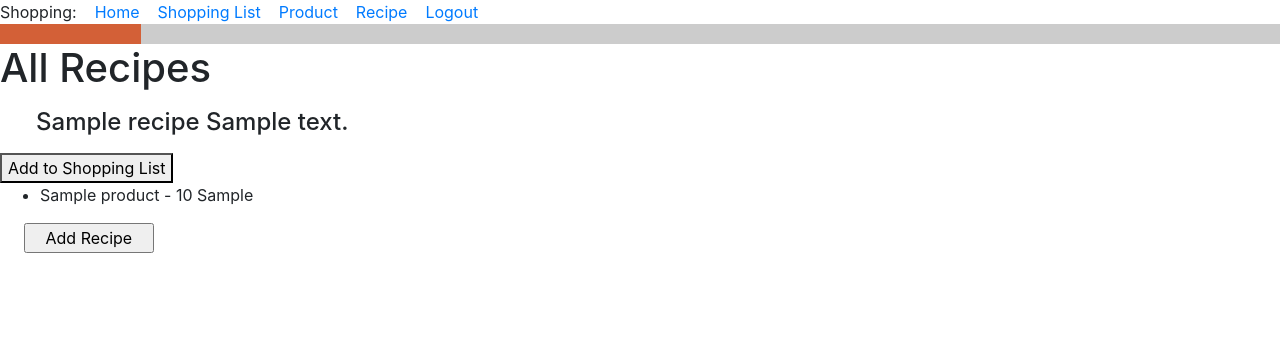
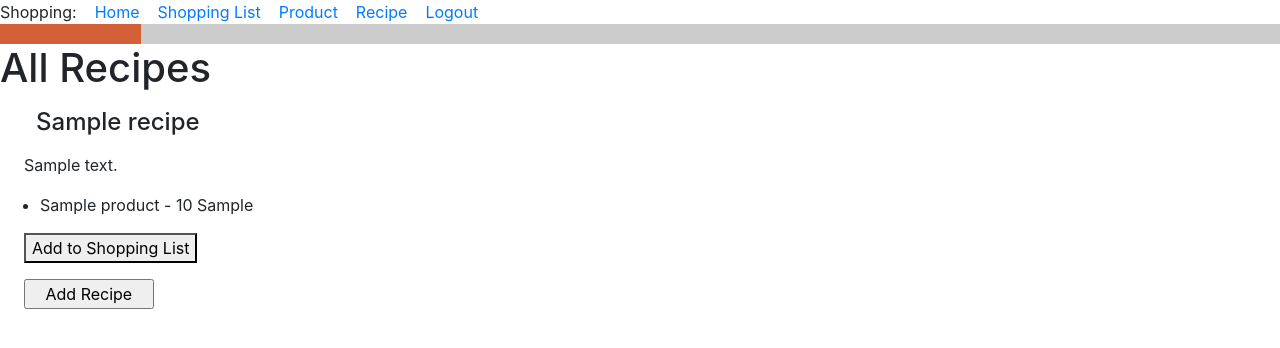
Before and after one commit to OlgaGorbenko/Olga_Project, a Flask app: page /all_recipes in a window 1280 px wide. Shown: the top 348 px of the page. Run offline with Flask 2, Linux system fonts and the light colour scheme; a user stored in the database is signed in; tables that the repository leaves empty hold one stand-in row (values such as "Sample post"); some libraries are stand-ins or nearby versions.

Commit message:
recipe description below

```diff
--- a/food_app/models.py
+++ b/food_app/models.py
@@ -76,8 +76,8 @@ class Recipe(db.Model):
         return '<Recipe {}>'.format(self.title)
 
     def __str__(self):
-        return f'{self.title} \n {self.description}'   # All first letters are big.
-    # TODO style
+        return f'{self.title}'.capitalize()
+        # All first letters are big.
 
 
 class Ingredient(db.Model):
--- a/food_app/templates/all_recipes.html
+++ b/food_app/templates/all_recipes.html
@@ -3,16 +3,17 @@
 {% block content %}
 <h1>All Recipes</h1>
     {% for recipe in recipes %}
-    <h4><div><p><p style="margin-left:1.5em">{{ recipe }}</p></div></h4>
-    <a href="{{ url_for('add_recipe_to_shopping_list', recipe_id=recipe.id) }}">
-    <button> Add to Shopping List </button>
-    </a>
+    <h4><div><p><p style="margin-left:1.5em">{{ recipe }} </p></div></h4>
+    <div><p><p style="margin-left:1.5em">{{ recipe.description }}</p></div>
+
     <div><ul>  {% for ingredient in recipe.ingredients %}
         <li>{{ ingredient }}</li>
         {% endfor %}
     </ul>
     </div>
-
+    <p style="margin-left:1.5em"><a href="{{ url_for('add_recipe_to_shopping_list', recipe_id=recipe.id) }}">
+    <button> Add to Shopping List </button>
+    </a>
 {% endfor %}
 
 
```
